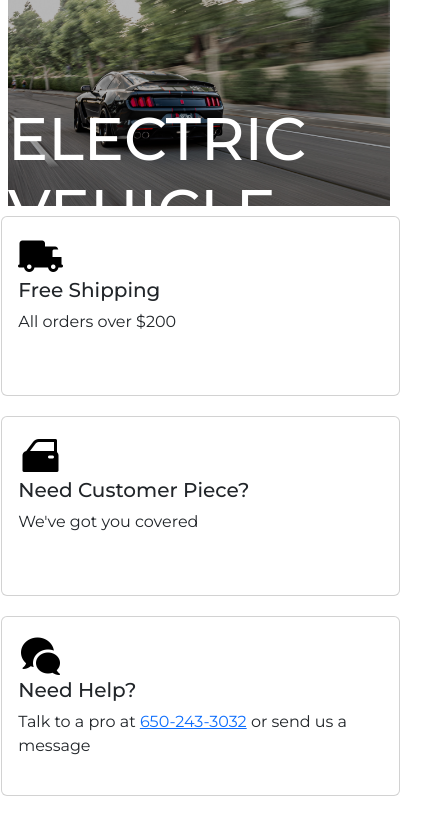
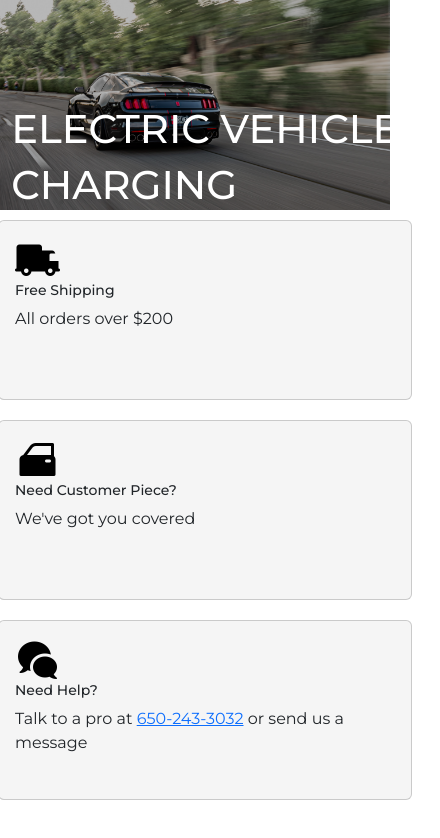
Before and after one commit to jsvalle123/Mock-Up, a plain HTML site: page index.html in a window 390 px wide. Shown: the whole page, 440 px wide, since content can reach past the window. Drawn offline with nearby package versions, Linux system fonts and the light colour scheme.

Commit message:
added ReadMe, made content more responsive

```diff
--- a/index.html
+++ b/index.html
@@ -20,8 +20,8 @@
     <div class="hero-image">
       <img src="./assets/Car1179.png" class="img-center" alt="Car" />
       <div class="hero-text">
-        <h1 style="font-size: 60px">ELECTRIC VEHICLE</h1>
-        <h2 style="font-size: 60px">CHARGING ACCESSORIES</h2>
+        <h1 style="font-size: 40px">ELECTRIC VEHICLE</h1>
+        <h2 style="font-size: 40px">CHARGING ACCESSORIES</h2>
         <button>Shop Accessories</button>
       </div>
     </div>
--- a/style.css
+++ b/style.css
@@ -1,6 +1,5 @@
 body,
 html {
-  height: 100%;
   margin: 0;
   font-family: Montserrat;
 }
@@ -16,17 +15,17 @@ h2 {
   width: 100%;
 }
 .hero-image {
-  display: block;
-  height: auto;
+  height: 100%;
   position: relative;
   background-size: cover;
-  margin-left: 0.5em;
+
 }
 .hero-text {
   text-align: left;
   position: absolute;
   top: 50%;
   width: 100%;
+  margin-left: 0.7em;
   color: white;
 }
 button {
@@ -39,16 +38,17 @@ button {
   float: left;
   border: none;
   outline: 0;
+  border-radius: 12px;
   border-color: black;
-  padding: 15px;
+  padding: 10px 25px;
   color: #133a7c;
   background-color: white;
   text-align: center;
   cursor: pointer;
 }
 .col-sm-4 {
-  padding: o;
-  padding-left: 0.2rem;
+  padding: 0;
+  padding-left: 0;
 }
 .card {
   float: left;
@@ -56,6 +56,11 @@ button {
   padding: 0;
   margin: 10px;
   height: 180px;
+  background-color: #F5F5F5;
+}
+.card-title {
+  font-family: Montserrat 400;
+  font-size: 14px;
 }
 @media screen and (max-width: 600px) {
   .card {
```
Also changed, not shown: 2 other files.
